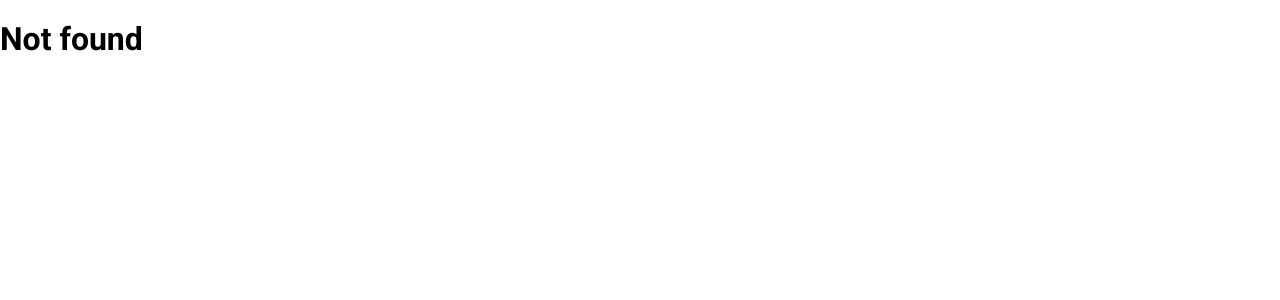
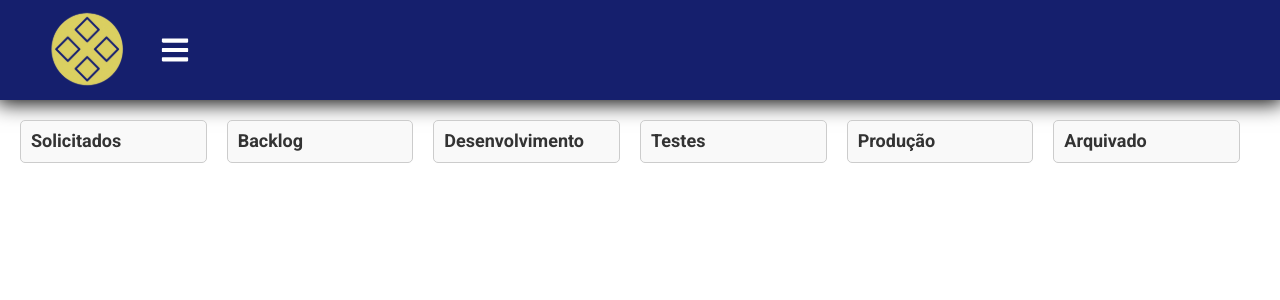
Before and after one commit to mmspelisson/ProjetoTcc, a React (Vite) app: page /kanban in a window 1280 px wide. Before the commit this address had no page. Shown: the top 300 px of the page. Built offline with nearby package versions, Linux system fonts and the light colour scheme.

Commit message:
Kanban feito

```diff
--- a/src/App.jsx
+++ b/src/App.jsx
@@ -8,6 +8,7 @@ import Demand from "./app/pages/demand/Index.jsx"
 import Home from "./app/pages/home/Index.jsx"
 import MyGlobalStyles from "./app/styles/globalStyles.js"
 import Sector from "./app/pages/sector/Index.jsx"
+import KanbanBoard from "./app/shared/components/kanbanBoard/KanbanBoard.jsx" // Importe o componente KanbanBoard
 import Styles from '../src/App.module.css'
 
 export function App() {
@@ -16,13 +17,14 @@ export function App() {
             <BrowserRouter basename="/">
                 <Sidebar />
                 <Routes>
-                    <Route path='/' element={<Home />} /> //Controle de demandas
-                    <Route path='/home' element={<Home />} />// Controle de demandas
-                    <Route path='/login' element={<Login />} /> // Login de usuarios
-                    <Route path='/register' element={<Register />} /> // Registro de usuários
-                    <Route path='/demand' element={<Demand />} /> // Cadastro de demandas
-                    <Route path='/sector' element={<Sector />} /> // Cadastro de setor
-                    <Route path='*' element={<h1>Not found</h1>} /> // Não funciona
+                    <Route path='/' element={<Home />} /> {/* Controle de demandas */}
+                    <Route path='/home' element={<Home />} /> {/* Controle de demandas */}
+                    <Route path='/login' element={<Login />} /> {/* Login de usuarios */}
+                    <Route path='/register' element={<Register />} /> {/* Registro de usuários */}
+                    <Route path='/demand' element={<Demand />} /> {/* Cadastro de demandas */}
+                    <Route path='/sector' element={<Sector />} /> {/* Cadastro de setor */}
+                    <Route path='/kanban' element={<KanbanBoard />} /> {/* Kanban Board */}
+                    <Route path='*' element={<h1>Not found</h1>} /> {/* Não funciona */}
                 </Routes>
             </BrowserRouter>
             <MyGlobalStyles />
--- /dev/null
+++ b/src/app/pages/kanbanboard/Index.jsx
@@ -0,0 +1,15 @@
+import KanbanBoard from '../../shared/components/kanbanBoard/KanbanBoard.jsx'
+import Sidebar from '../../shared/components/sidebar/Index.jsx'
+import Header from '../../shared/components/header/Index.jsx'
+
+function KanbanBoard() {
+    return (
+        <div>
+            <Header />
+            <Sidebar />
+            <KanbanBoard />
+        </div>
+    )
+}
+
+export default KanbanBoard
--- /dev/null
+++ b/src/app/shared/components/kanbanBoard/KanbanBoard.css
@@ -0,0 +1,20 @@
+.kanban-board {
+    display: flex;
+    justify-content: space-between;
+    margin: 20px;
+  }
+
+  .column {
+    flex: 1;
+    margin-right: 20px;
+    padding: 10px;
+    border: 1px solid #ccc;
+    border-radius: 5px;
+    background-color: #f9f9f9;
+  }
+
+  .column h2 {
+    margin-top: 0;
+    font-size: 18px;
+    color: #333;
+  }
--- /dev/null
+++ b/src/app/shared/components/kanbanBoard/KanbanBoard.jsx
@@ -0,0 +1,43 @@
+import React from 'react'
+import Header from '../header/Index';
+import Sidebar from '../sidebar/Index';
+import './KanbanBoard.css'
+
+function KanbanBoard() {
+    return (
+        <div>
+            <Header />
+            <div className="kanban-container">
+                <Sidebar />
+                <div className="kanban-board">
+                    <div className="column">
+                        <h2>Solicitados</h2>
+                        {/* Adicione cartões de tarefas solicitadas aqui */}
+                    </div>
+                    <div className="column">
+                        <h2>Backlog</h2>
+                        {/* Adicione cartões de tarefas backlog aqui */}
+                    </div>
+                    <div className="column">
+                        <h2>Desenvolvimento</h2>
+                        {/* Adicione cartões de tarefas em desenvolvimento aqui */}
+                    </div>
+                    <div className="column">
+                        <h2>Testes</h2>
+                        {/* Adicione cartões de tarefas de testes aqui */}
+                    </div>
+                    <div className="column">
+                        <h2>Produção</h2>
+                        {/* Adicione cartões de tarefas em produção aqui */}
+                    </div>
+                    <div className="column">
+                        <h2>Arquivado</h2>
+                        {/* Adicione cartões de tarefas arquivadas aqui */}
+                    </div>
+                </div>
+            </div>
+        </div>
+    );
+}
+
+export default KanbanBoard
```
